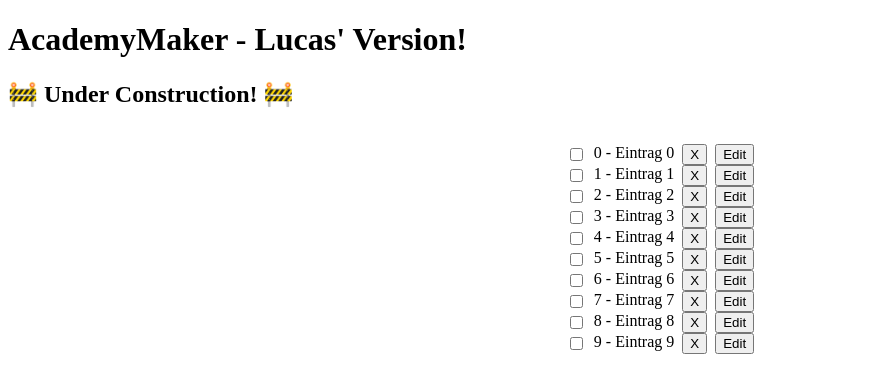
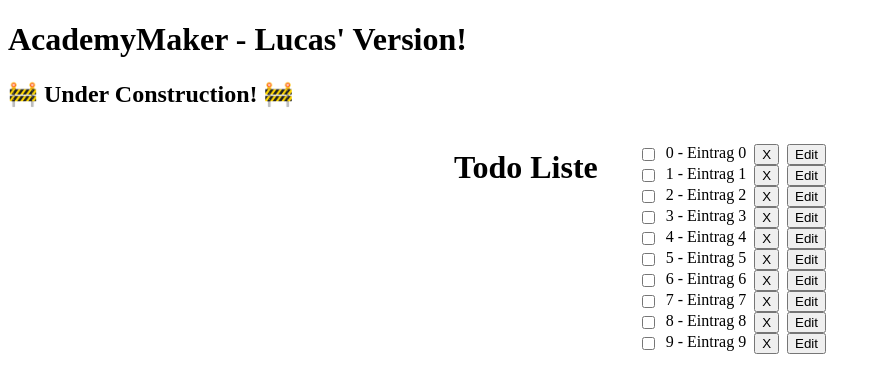
Before and after one commit to Tasterloster/my_second_Website, a Vue app: page / in a window 1280 px wide. Shown: the top 392 px of the page, without its empty margins (0-881 px from the left). Built offline with nearby package versions, Linux system fonts and the light colour scheme; the HTML template or start-up script is replaced by a standard one.

Commit message:
Started work on the edit button, not completed yet

```diff
--- a/src/TodoEditButton.vue
+++ b/src/TodoEditButton.vue
@@ -4,7 +4,7 @@
 </script>
 
 <template>
-  <button> {{ edit_Button_text }} </button>
+  <button @click="$emit('edit')"> {{ edit_Button_text }} </button>
 </template>
 
 <style scoped>
--- /dev/null
+++ b/src/TodoEditDoneButton.vue
@@ -0,0 +1,12 @@
+<script setup lang="ts">
+  const edit_Done_Button_text = "Edit Done";
+</script>
+
+<template>
+  <button @click="$emit('edit_done')"> {{ edit_Done_Button_text }} </button>
+
+</template>
+
+<style scoped>
+
+</style>
--- a/src/TodoItem.vue
+++ b/src/TodoItem.vue
@@ -1,19 +1,31 @@
 <script setup lang="ts">
 import TodoDoneButton from "@/TodoDoneButton.vue";
 import TodoEditButton from "@/TodoEditButton.vue";
+import {ref} from "vue";
+import TodoEditDoneButton from "@/TodoEditDoneButton.vue";
 
-defineProps<{
+const props = defineProps<{
   id: number
-  todo_item_name: string
+  initial_todo_item_name: string
 }>();
+
+const emit = defineEmits<{
+  (e: 'done'): void
+  (e: 'edit_done', value: string): void
+}>()
+
+const todo_item_name = ref(props.initial_todo_item_name)
+const edit = ref(false)
 </script>
 
 <template>
   <div class="container">
-    <input type="checkbox"></input>
-    <span>{{ id }} - {{ todo_item_name }} </span>
-    <TodoDoneButton @done="$emit('done')" />
-    <TodoEditButton/>
+    <input type="checkbox">
+    <input v-if="edit" type="text" v-model="todo_item_name"/>
+    <span >{{ id }} - {{ todo_item_name }} </span>
+    <TodoDoneButton v-if="!edit" @done="$emit('done')" />
+    <TodoEditButton v-if="!edit" @edit="edit = true"/>
+    <TodoEditDoneButton v-if="edit" @edit_done="$emit('edit_done', todo_item_name.value)" />
   </div>
 </template>
 
--- a/src/TodoList.vue
+++ b/src/TodoList.vue
@@ -11,19 +11,36 @@ for (let i = 0; i < 10; i++) {
 const hiddenTodos = computed(() => {
   return todos.value.filter((t) => !t.done)
 })
+
+function updateTodo(string: new_Name, id: number){
+  let todo_to_update = todos.value.filter((t) => t.id == id)[0]
+  console.log(todo_to_update)
+  todo_to_update.text = new_Name
+}
 </script>
 
 <template>
-  <div>
-    <ul>
-        <TodoItem @done="todo.done = true"
+  <div class="container">
+    <h1>Todo Liste</h1>
+    <ul class="list">
+        <TodoItem
           v-for = "todo in hiddenTodos"
           :id = todo.id
-          :todo_item_name = todo.text></TodoItem>
+          :initial_todo_item_name = todo.text
+          @edit_done="updateTodo(todo.text, todo.id)"
+          @done="todo.done = true"></TodoItem>
+<!--      //text aus emit und nicht von todo.text nehmen-->
     </ul>
   </div>
 </template>
 
 <style scoped>
-
+.container {
+  display: flex;
+  flex-direction: row;
+}
+.list{
+  display: flex;
+  flex-direction: column;
+}
 </style>
```
